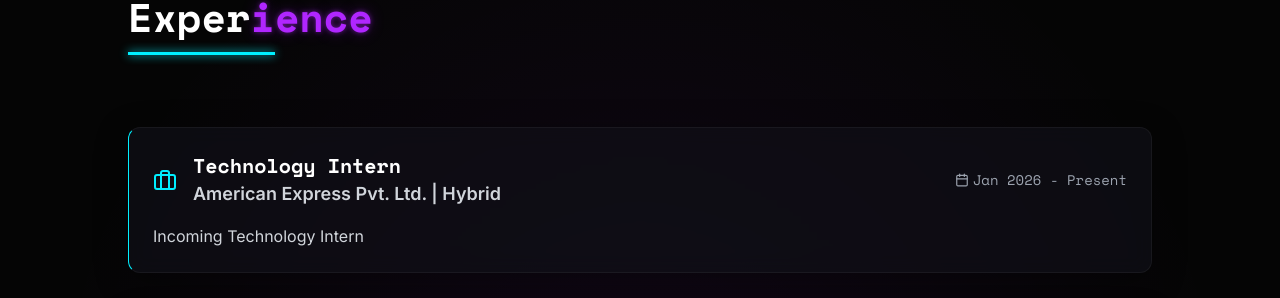
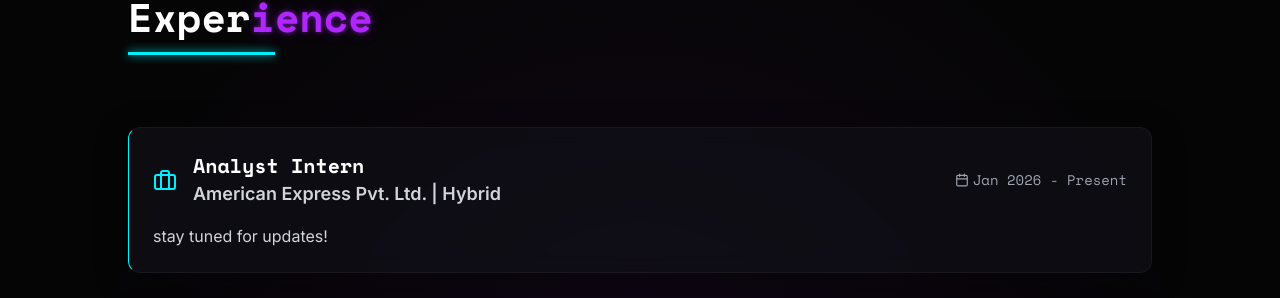
Before and after one commit to rohtheroos-84/RoHiT-bUiLdS, a React (Vite) app: page / in a window 1280 px wide. Shown: the part 5479-5777 px from the top of the page. Built offline with nearby package versions, Linux system fonts and the light colour scheme.

Commit message:
update experience role and description for Analyst Intern

```diff
--- a/src/components/Experience.tsx
+++ b/src/components/Experience.tsx
@@ -8,10 +8,10 @@
 const experienceData = [
   {
     id: 1,
-    role: "Technology Intern",
+    role: "Analyst Intern",
     organization: "American Express Pvt. Ltd. | Hybrid",
     period: "Jan 2026 - Present",
-    description: "Incoming Technology Intern",
+    description: "stay tuned for updates!",
     icon: <Briefcase className="text-neon-blue" size={24} />,
     color: "neon-blue"
   },
```
